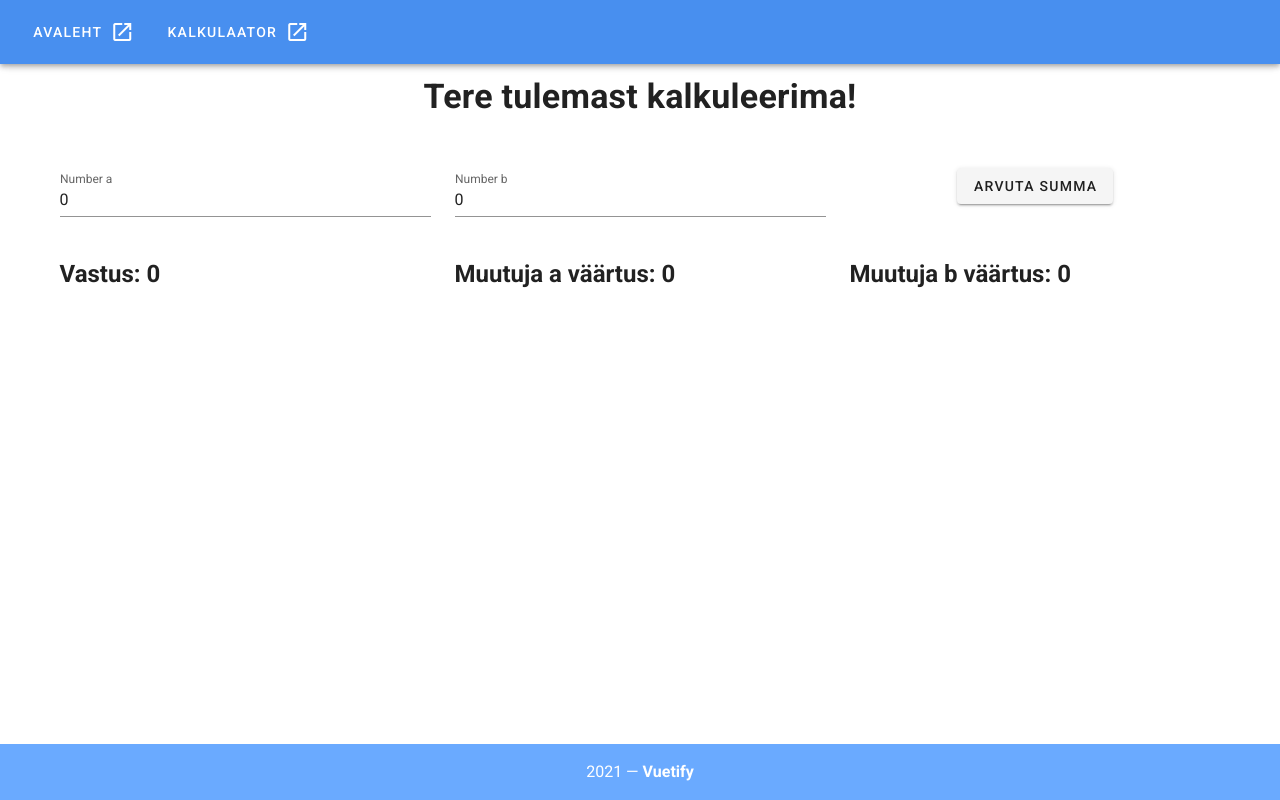
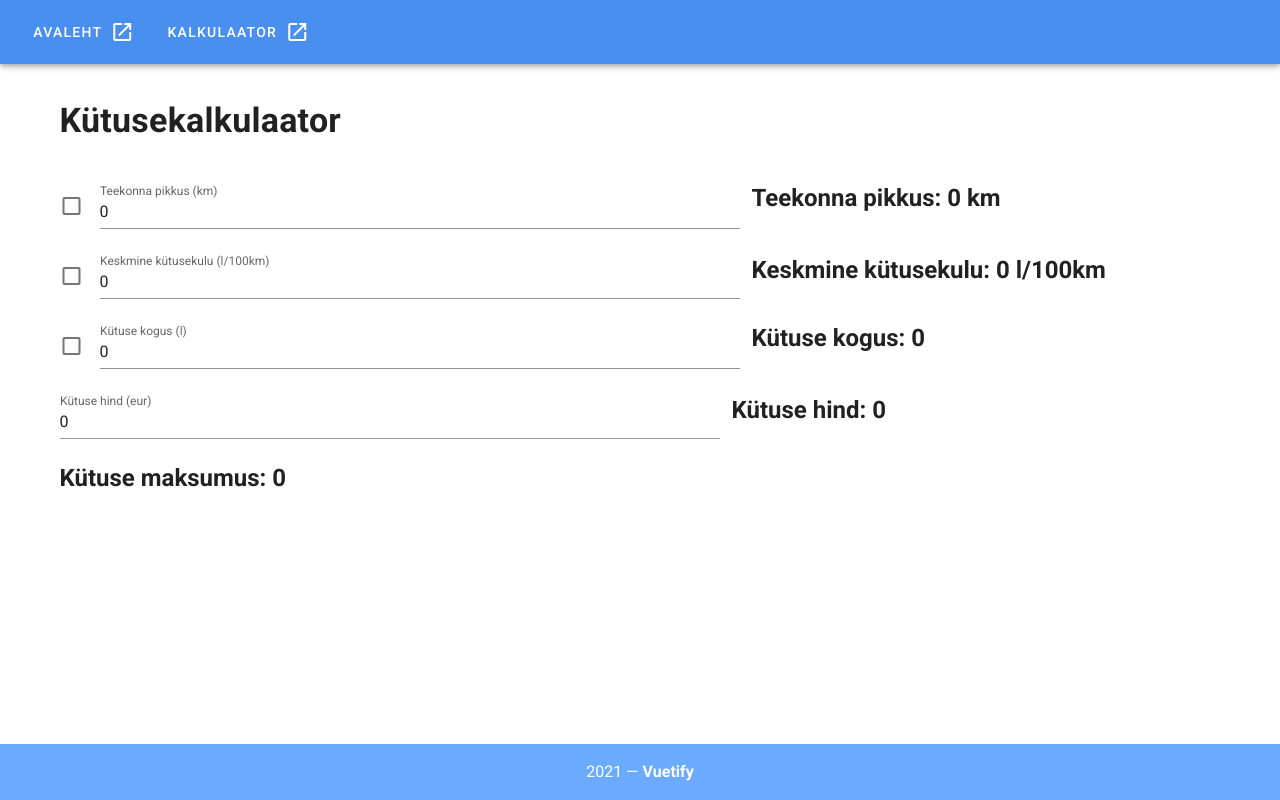
Before and after one commit to IngridJufkin/Calculators, a Vue app: page /FuelCalculator in a window 1280 px wide. Built offline with nearby package versions, Linux system fonts and the light colour scheme.

Commit message:
calculation first trial

```diff
--- a/src/App.vue
+++ b/src/App.vue
@@ -11,28 +11,17 @@
       </v-btn>
     </v-app-bar>
 
-    <v-main>
-      <FuelCalculator msg="Tere tulemast kalkuleerima!" />
+    <v-main><br />
+      <FuelCalculator msg="Kütusekalkulaator" />
     </v-main>
 
-    <v-footer
-    color="primary lighten-1"
-    padless
-  >
-    <v-row
-      justify="center"
-      no-gutters
-    >
-
-      <v-col
-        class="primary lighten-2 py-4 text-center white--text"
-        cols="12"
-      >
-        {{ new Date().getFullYear() }} — <strong>Vuetify</strong>
-      </v-col>
-    </v-row>
-  </v-footer>
-
+    <v-footer color="primary lighten-1" padless>
+      <v-row justify="center" no-gutters>
+        <v-col class="primary lighten-2 py-4 text-center white--text" cols="12">
+          {{ new Date().getFullYear() }} — <strong>Vuetify</strong>
+        </v-col>
+      </v-row>
+    </v-footer>
   </v-app>
 </template>
 
--- a/src/components/FuelCalculator.vue
+++ b/src/components/FuelCalculator.vue
@@ -1,48 +1,99 @@
 <template>
+  <!-- Calculator name-->
   <v-container>
-    <v-row class="text-center">
+    <v-row class="text-left">
       <v-col class="mb-4">
         <h1 class="display-1 font-weight-bold mb-3">
           {{ msg }}
         </h1>
       </v-col>
     </v-row>
-    <v-row class="text-center">
-      <v-col class="mb-4">
+    <!-- Distance covered-->
+    <v-col class="mb-3">
+      <v-row align="center">
+        <v-checkbox
+          v-model.number="variablea"
+          hide-details
+          class="shrink mr-2 mt-0"
+        ></v-checkbox>
         <v-text-field
           v-model.number="variablea"
-          label="Number a"
+          label="Teekonna pikkus (km)"
           hide-details="auto"
           type="number"
-
+          min="0"
         ></v-text-field>
-      </v-col>
-      <v-col class="mb-4">
+        <v-col class="mb-3" align="left">
+          <h2>Teekonna pikkus: {{ distanceResult }} km</h2>
+        </v-col>
+      </v-row>
+      <!-- Average fuel consumption l/100km -->
+      <v-row align="center">
+        <v-checkbox
+          v-model.number="variableb"
+          hide-details
+          class="shrink mr-2 mt-0"
+        ></v-checkbox>
         <v-text-field
           v-model.number="variableb"
-          label="Number b"
+          label="Keskmine kütusekulu (l/100km)"
           hide-details="auto"
           type="number"
+          min="0"
+          oninput="validity.valid||(value='');"
+        ></v-text-field>
 
+        <v-col class="mb-2" align="left">
+          <h2>Keskmine kütusekulu: {{ averageConsumptionResult }} l/100km</h2>
+        </v-col>
+      </v-row>
+
+      <!-- Fuel required-->
+      <v-row align="center">
+        <v-checkbox
+          v-model.number="variablec"
+          hide-details
+          class="shrink mr-2 mt-0"
+        ></v-checkbox>
+
+        <v-text-field
+          v-model.number="variablec"
+          label="Kütuse kogus (l)"
+          hide-details="auto"
+          type="number"
         ></v-text-field>
-        <!-- <p>{{ add(5, 10) }}</p> -->
-      </v-col>
-      <v-col>
-        <v-btn @click="sumNumbers(variablea, variableb)" elevation="2"
+
+        <v-col class="mb-3" align="left">
+          <h2>Kütuse kogus: {{ fuelAmountResult }}</h2>
+        </v-col> </v-row
+      ><br />
+
+      <!-- Fuel price-->
+      <v-row align="center">
+        <v-text-field
+          v-model.number="variabled"
+          label="Kütuse hind (eur)"
+          hide-details="auto"
+          type="number"
+        ></v-text-field>
+
+        <v-col class="mb-2" align="left">
+          <h2>Kütuse hind: {{ variabled }}</h2>
+        </v-col>
+      </v-row>
+    </v-col>
+    <v-row class="mb-3">
+      <!--       <v-col>
+        <v-btn
+          @click="calculateNumbers(variablea, variableb, variablec, variabled)"
+          elevation="2"
           >Arvuta summa</v-btn
         >
       </v-col>
-    </v-row>
-    <v-row class="mb-4">
-      <v-col class="mb-4">
+ -->
+      <v-col class="mb-9">
         <!-- kasutame vastuse real resulti kui muutujat -->
-        <h2>Vastus: {{ result }}</h2>
-      </v-col>
-      <v-col class="mb-4">
-        <h2>Muutuja a väärtus: {{ variablea }}</h2>
-      </v-col>
-      <v-col class="mb-4">
-        <h2>Muutuja b väärtus: {{ variableb }}</h2>
+        <h2>Kütuse maksumus: {{ result }}</h2>
       </v-col>
     </v-row>
   </v-container>
@@ -58,6 +109,11 @@ export default {
     return {
       variablea: 0,
       variableb: 0,
+      variablec: 0,
+      variabled: 0,
+      averageFuelConsumption: 0,
+      distance: 0,
+      fuelAmount: 0
       //result: 0, -->watcheri jaoks
     };
   },
@@ -65,34 +121,127 @@ export default {
     //neid ei saa settida ja väärtust anda, sest neil on juba väärtus
     result() {
       //kui mingi muutuja väärtus muutub, käivitub result uuesti iga kord
-      return this.sumNumbers(this.variablea, this.variableb);
+      return this.calculateNumbers(
+        this.variablea,
+        this.variableb,
+        this.variablec,
+        this.variabled
+      );
+    },
+    averageConsumptionResult() {
+      //kui mingi muutuja väärtus muutub, käivitub averageConsumptionResult uuesti iga kord
+      return this.calculateAVG(
+        this.variablea,
+        this.variableb,
+        this.variablec,
+        this.variabled
+      );
+    },
+    distanceResult() {
+      //kui mingi muutuja väärtus muutub, käivitub distanceResult uuesti iga kord
+      return this.calculateDistance(
+        this.variablea,
+        this.variableb,
+        this.variablec,
+        this.variabled
+      );
+    },
+    fuelAmountResult() {
+      //kui mingi muutuja väärtus muutub, käivitub distanceResult uuesti iga kord
+      return this.calculateAmount(
+        this.variablea,
+        this.variableb,
+        this.variablec,
+        this.variabled
+      );
     },
   },
   /*watch: {
     //Watcherid - saame muutumist jälgida
     variablea(val) {
       console.log(val);
-      this.sumNumbers(val, this.variableb)
+      this.calculateNumbers(val, this.variableb)
     },
     variableb(val) {
       console.log(val);
-      this.sumNumbers(this.variablea, val) //
+      this.calculateNumbers(this.variablea, val) //
     }
   }, */
   methods: {
-    sumNumbers(variablea, variableb) {
-      const answer = +variablea + +variableb;
-      if (Number.isFinite(answer)) {
-        return +variablea + +variableb;
+    calculateNumbers(variablea, variableb, variablec, variabled) {
+      let fuelPrice = +variablec * +variabled;
+      let averageFuelConsumption = (+variablec / +variablea) * 100;
+      let distance = (variablec / variableb) * 100;
+      let fuelAmount = (variablea / 100) * variableb;
+
+      if (
+        Number.isFinite(fuelPrice, averageFuelConsumption, distance, fuelAmount)
+      ) {
+        return +variablec * +variabled;
         //this.result = +variablea + +variableb; --> kasutaksime watcheriga
       } else {
-        console.error("Method SumNumbers takes only numbers");
+        console.error("Method CalculateNumbers takes only numbers");
         //this.result = 0;  --> kasutaksime watcheriga
         return 0;
       }
     },
+
+    calculateAVG(variablea, variableb, variablec) {
+      let averageFuelConsumption = (+variablec / +variablea) * 100;
+      let distance = (variablec / variableb) * 100;
+      let fuelAmount = (variablea / 100) * variableb;
+      if (isNaN(averageFuelConsumption, distance, fuelAmount)) {
+        return variableb;
+      } else {
+        if (Number.isFinite(averageFuelConsumption, distance, fuelAmount)) {
+          return (+variablec / +variablea) * 100;
+        } else {
+          if (averageFuelConsumption == false) {
+            return 0;
+          } else {
+            console.error("Method CalculateAVG takes only numbers");
+            return 0;
+          }
+        }
+      }
+    },
+    calculateDistance(variablea, variableb, variablec) {
+      let averageFuelConsumption = (+variablec / +variablea) * 100;
+      let distance = (variablec / variableb) * 100;
+      let fuelAmount = (variablea / 100) * variableb;
+      if (isNaN(distance)) {
+        return 0;
+      } else {
+        if (Number.isFinite(averageFuelConsumption, distance, fuelAmount)) {
+          return (+variablec / averageFuelConsumption) * 100;
+        } else {
+          console.error("Method calculateDistance takes only numbers");
+          return 0;
+        }
+      }
+    },
+
+    calculateAmount(variablea, variableb, variablec) {
+      let averageFuelConsumption = (+variablec / +variablea) * 100;
+      let distance = (variablec / variableb) * 100;
+      let fuelAmount = (variablea / 100) * variableb;
+      if (isNaN(fuelAmount)) {
+        return 0;
+      } else {
+        if (Number.isFinite(averageFuelConsumption, distance, fuelAmount)) {
+          return (variablea / 100) * variableb;
+        } else {
+          console.error("Method calculateAmount takes only numbers");
+          return 0;
+        }
+      }
+    },
+
     setResult(value) {
       this.result = value;
+      this.calculateAVG = value;
+      this.calculateDistance = value;
+      this.calculateAmount = value;
     },
   },
 };
```
